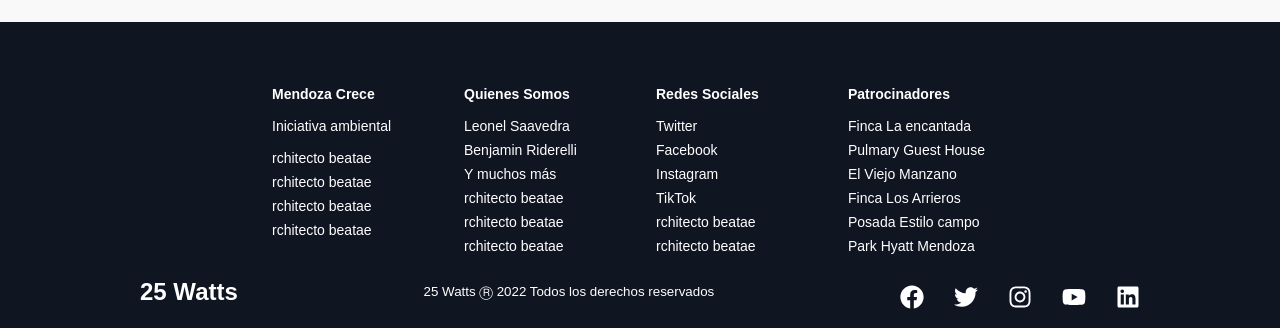
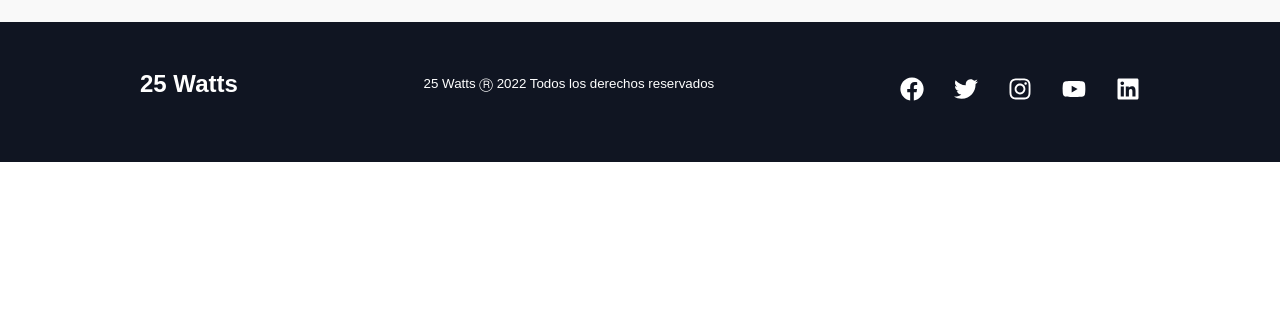
Before and after one commit to BenjaminRiderelli/tpi-mundose-v2, a React (Create React App) app: page / in a window 1280 px wide. Shown: the part 4238-4566 px from the top of the page. After the commit the page ends 4400 px from the top, so only its background shows below. Built offline with nearby package versions, Linux system fonts and the light colour scheme; a web font is replaced by a local one.

Commit message:
commiting

```diff
--- a/src/components/Footer/index.js
+++ b/src/components/Footer/index.js
@@ -32,60 +32,7 @@
 
         <FooterContainer>
             <FooterWrap>
-                <FooterLinksContainer>
-                    <FooterLinksWrapper>
-                        <FooterLinkItems>
-                            <FooterLinkTitle>
-                            Mendoza Crece
-                            </FooterLinkTitle>
-                                <FooterLink to="/signin"> Iniciativa ambiental</FooterLink>
-                                <FooterLink to="/signin">  </FooterLink>
-                                <FooterLink to="/signin"> rchitecto beatae </FooterLink>
-                                <FooterLink to="/signin">rchitecto beatae </FooterLink>
-                                <FooterLink to="/signin">rchitecto beatae </FooterLink>
-                                <FooterLink to="/signin">rchitecto beatae</FooterLink>
 
-                        </FooterLinkItems>
-                        <FooterLinkItems>
-                            <FooterLinkTitle>
-                            Quienes Somos
-                            </FooterLinkTitle>
-                                <FooterLink to="/signin"> Leonel Saavedra</FooterLink>
-                                <FooterLink to="/signin"> Benjamin Riderelli </FooterLink>
-                                <FooterLink to="/signin"> Y muchos más </FooterLink>
-                                <FooterLink to="/signin">rchitecto beatae </FooterLink>
-                                <FooterLink to="/signin">rchitecto beatae </FooterLink>
-                                <FooterLink to="/signin">rchitecto beatae</FooterLink>
-
-                        </FooterLinkItems>
-                    </FooterLinksWrapper>
-                    <FooterLinksWrapper>
-                        <FooterLinkItems>
-                            <FooterLinkTitle>
-                            Redes Sociales
-                            </FooterLinkTitle>
-                                <FooterLink to="/signin"> Twitter</FooterLink>
-                                <FooterLink to="/signin"> Facebook </FooterLink>
-                                <FooterLink to="/signin"> Instagram </FooterLink>
-                                <FooterLink to="/signin">TikTok </FooterLink>
-                                <FooterLink to="/signin">rchitecto beatae </FooterLink>
-                                <FooterLink to="/signin">rchitecto beatae</FooterLink>
-
-                        </FooterLinkItems>
-                        <FooterLinkItems>
-                            <FooterLinkTitle>
-                            Patrocinadores
-                            </FooterLinkTitle>
-                                <FooterLink to="/signin"> Finca La encantada</FooterLink>
-                                <FooterLink to="/signin"> Pulmary Guest House</FooterLink>
-                                <FooterLink to="/signin"> El Viejo Manzano</FooterLink>
-                                <FooterLink to="/signin">Finca Los Arrieros </FooterLink>
-                                <FooterLink to="/signin">Posada Estilo campo</FooterLink>
-                                <FooterLink to="/signin">Park Hyatt Mendoza</FooterLink>
-
-                        </FooterLinkItems>
-                    </FooterLinksWrapper>
-                </FooterLinksContainer>
                 <SocialMedia>
                     <SocialMediaWrap>
                         <SocialLogo to="/" onClick={toggleHome}>
```
Also changed, not shown: src/components/OnlyTextSection/index.js (added, +9 -0 lines), src/components/OnlyTextSection/OnlyTextElements.js (added).
